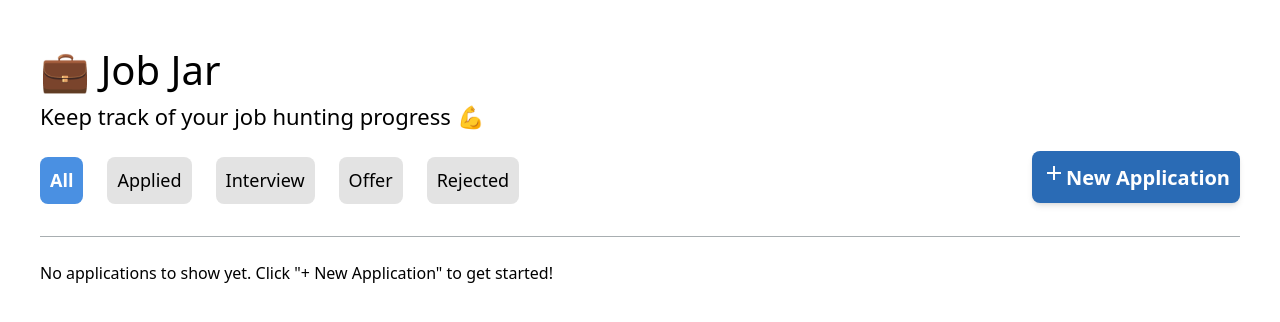
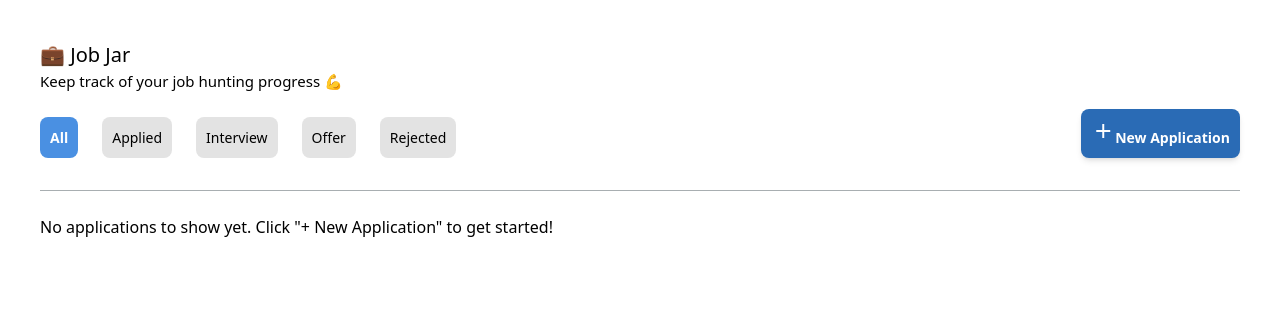
Before and after one commit to sandraamurao/Job-Jar, a React (Vite) app: page / in a window 1280 px wide. Shown: the top 322 px of the page. Built offline with nearby package versions, Linux system fonts and the light colour scheme.

Commit message:
changed font sizes

```diff
--- a/src/App/App.css
+++ b/src/App/App.css
@@ -3,11 +3,11 @@
 }
 
 .app-container .title {
-  font-size: 40px;
+  font-size: 20px;
 }
 
 p {
-  font-size: 22px;
+  font-size: 15px;
 }
 
 .modal-bg {
--- a/src/ApplicationCard/ApplicationCard.css
+++ b/src/ApplicationCard/ApplicationCard.css
@@ -1,5 +1,5 @@
 .cards-container {
-	@apply w-full flex flex-wrap justify-items-start gap-x-12 gap-y-6;
+	@apply w-full flex flex-wrap justify-items-start gap-x-12 gap-y-6 text-[14px];
 }
 
 .card-contents {
@@ -7,7 +7,7 @@
 }
 
 .company-name {
-	font-size: 25px !important;
+	font-size: 20px !important;
 }
 
 button {
--- a/src/ApplicationCard/ApplicationCard.jsx
+++ b/src/ApplicationCard/ApplicationCard.jsx
@@ -37,7 +37,7 @@ function ApplicationCard({ applications, onDelete, onEdit }) {
 						>
 							<div className="flex flex-col gap-1">
 								<h1 className="company-name"> {a.company} </h1>
-								<span className="capitalize text-[17px]"> {a.jobTitle} </span>
+								<span className="capitalize text-[15px]"> {a.jobTitle} </span>
 
 								<div className="flex flex-row items-center gap-1">
 									{/* div for status and icon */}
--- a/src/FilterBar/FilterBar.css
+++ b/src/FilterBar/FilterBar.css
@@ -11,7 +11,7 @@ button {
 
 .new-application-btn {
 	background-color: #2a6bb5;
-	@apply px-6 py-2 text-white rounded-lg font-semibold transition-all shadow-md whitespace-nowrap ml-auto;
+	@apply px-6 py-2 text-white text-[14px] rounded-lg font-semibold transition-all shadow-md whitespace-nowrap ml-auto;
 }
 
 .new-application-btn:hover {
@@ -19,7 +19,7 @@ button {
 }
 
 .filter-btn {
-	@apply mt-6 mb-4 px-4 py-2 rounded-lg font-medium text-[18px] transition-all;
+	@apply mt-6 mb-4 px-4 py-2 rounded-lg font-medium text-[14px] transition-all;
 }
 
 .btn {
--- a/src/FilterBar/FilterBar.jsx
+++ b/src/FilterBar/FilterBar.jsx
@@ -16,7 +16,7 @@ function FilterBar({ activateFilterStatus, active, onNewApplication }) {
 			))}
 
 			<button className="new-application-btn flex flex-row items-center gap-1" onClick={onNewApplication}>
-				<span className="material-icons-outlined">add</span>
+				<span className="material-icons-outlined text-[14px]">add</span>
 				New Application
 			</button>
 		</div>
```
